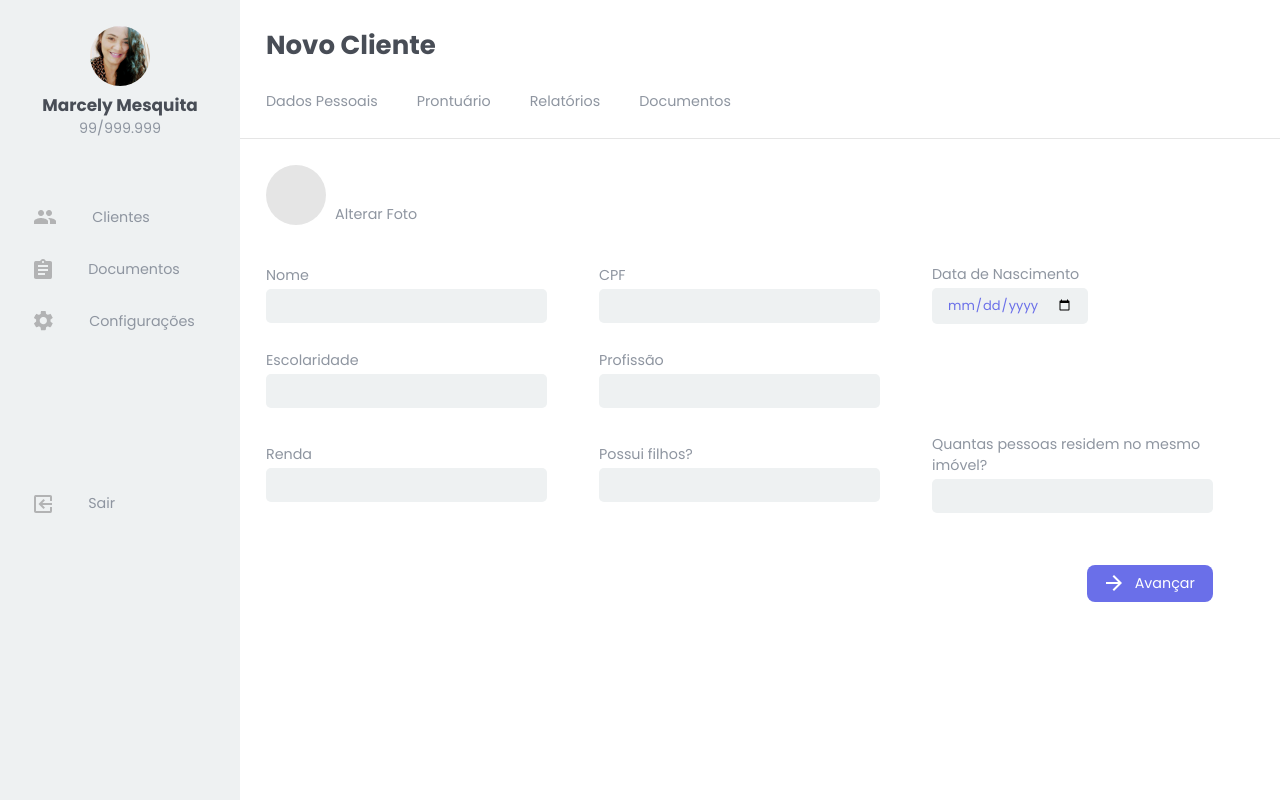
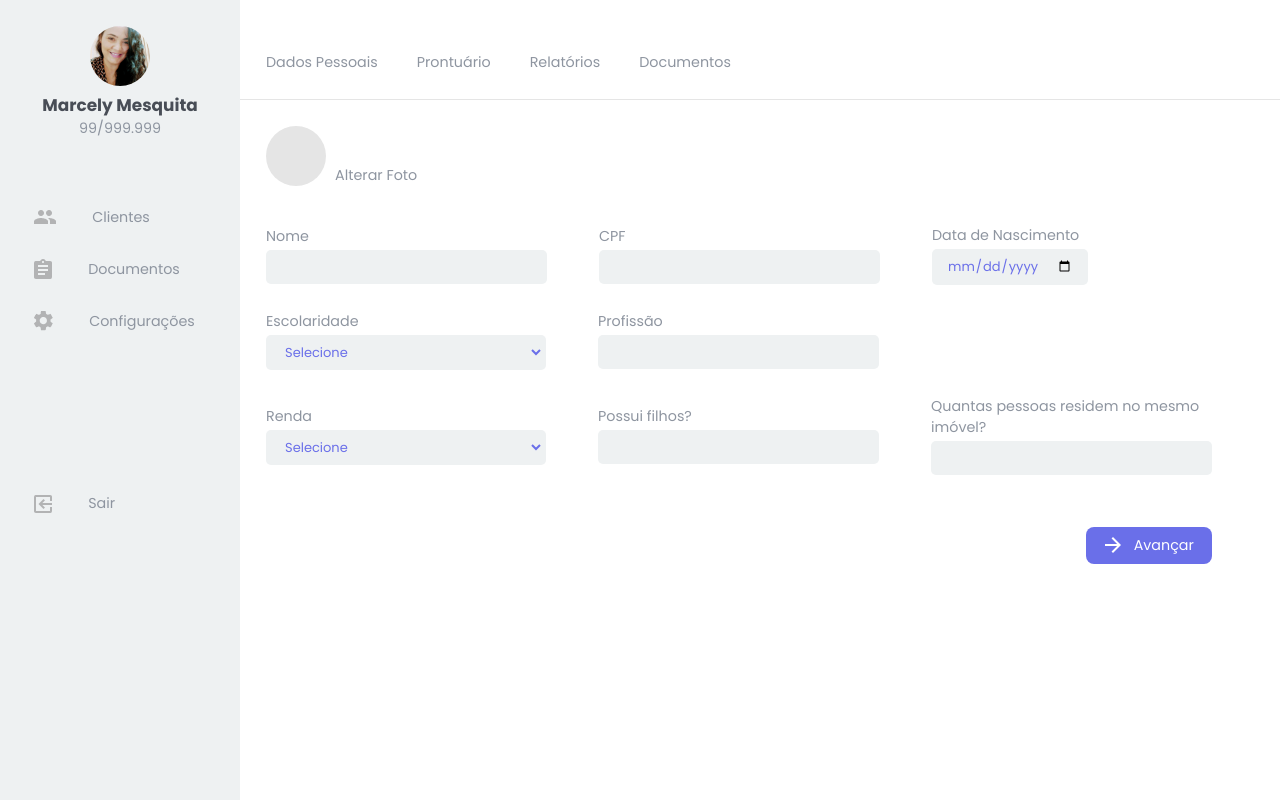
Before and after one commit to antonioeduardofernandes/planner, a Vue app: page /novocliente in a window 1280 px wide. Shown: the top 800 px of the page. Built offline with nearby package versions, Linux system fonts and the light colour scheme.

Commit message:
component: Dados Pessoais page created

```diff
--- a/src/router/index.js
+++ b/src/router/index.js
@@ -1,6 +1,7 @@
 import { createRouter, createWebHistory } from "vue-router"
 import Clientes from "../views/Clientes.vue"
-import NovoCliente from "../views/NovoCliente.vue"
+import NovoCliente from "../views/novo_cliente/NovoCliente.vue"
+import DadosPessoais from "../views/novo_cliente/DadosPessoais.vue"
 
 const routes = [
   {
@@ -12,6 +13,9 @@ const routes = [
     path: "/novocliente",
     name: "Novo Cliente",
     component: NovoCliente,
+    children:[
+      {path:"", component:DadosPessoais}
+    ]
   },
 ]
 
--- a/src/styles/input.css
+++ b/src/styles/input.css
@@ -15,7 +15,7 @@ input:focus {
 
 input::placeholder {
   color: var(--placeholder);
-  transition: all .2s ease-in-out;
+  transition: all 0.2s ease-in-out;
 }
 
 input:focus::placeholder {
@@ -24,11 +24,11 @@ input:focus::placeholder {
 }
 
 ::selection {
-    background-color: var(--accent);
-    color: var(--background);
+  background-color: var(--accent);
+  color: var(--background);
 }
 
-input[type=number]::-webkit-inner-spin-button,
-input[type=number]::-webkit-outer-spin-button {
+input[type="number"]::-webkit-inner-spin-button,
+input[type="number"]::-webkit-outer-spin-button {
   appearance: none;
 }
--- a/src/styles/select.css
+++ b/src/styles/select.css
@@ -1,4 +1,4 @@
-input {
+select {
   border: 2px solid transparent;
   background-color: var(--background-secondary);
   padding: 0.4rem 1rem;
@@ -6,19 +6,15 @@ input {
   border-radius: 5px;
   outline: none;
   color: var(--accent);
+  min-width: 280px;
 }
 
-input:focus {
+select:focus {
   border: 2px solid var(--accent);
   background-color: var(--background-secondary);
 }
 
-input::placeholder {
-  color: var(--placeholder);
-  transition: all .2s ease-in-out;
-}
-
-input:focus::placeholder {
+select:focus::placeholder {
   transform: translateX(-6px);
   opacity: 0;
 }
@@ -27,8 +23,3 @@ input:focus::placeholder {
     background-color: var(--accent);
     color: var(--background);
 }
-
-input[type=number]::-webkit-inner-spin-button,
-input[type=number]::-webkit-outer-spin-button {
-  appearance: none;
-}
--- a/src/views/NovoCliente.vue
+++ /dev/null
@@ -1,122 +0,0 @@
-<template>
-  <app-navbar
-    :links="['Dados Pessoais', 'Prontuário', 'Relatórios', 'Documentos']"
-  />
-  <div class="content">
-    <div class="avatar">
-      <div class="avatar_image"></div>
-      <div class="avatar_label subtitle">Alterar Foto</div>
-    </div>
-    <div class="form">
-      <div class="row">
-        <div class="input_container">
-          <div class="label subtitle">Nome</div>
-          <input type="text" />
-        </div>
-        <div class="input_container">
-          <div class="label subtitle">CPF</div>
-          <input type="number" />
-        </div>
-        <div class="input_container">
-          <div class="label subtitle">Data de Nascimento</div>
-          <input type="date" />
-        </div>
-      </div>
-      <div class="row">
-        <div class="input_container">
-          <div class="label subtitle">Escolaridade</div>
-          <input type="text" />
-        </div>
-        <div class="input_container">
-          <div class="label subtitle">Profissão</div>
-          <input type="text" />
-        </div>
-      </div>
-      <div class="row">
-        <div class="input_container">
-          <div class="label subtitle">Renda</div>
-          <input type="text" />
-        </div>
-        <div class="input_container">
-          <div class="label subtitle">Possui filhos?</div>
-          <input type="text" />
-        </div>
-        <div class="input_container">
-          <div class="label subtitle">
-            Quantas pessoas residem no mesmo imóvel?
-          </div>
-          <input type="text" />
-        </div>
-      </div>
-    </div>
-    <div class="row button_row">
-      <app-button label="Avançar" icon="arrow" />
-    </div>
-  </div>
-</template>
-
-<script>
-import AppButton from "../components/AppButton"
-import AppNavbar from "../components/AppNavbar"
-export default {
-  components: {
-    AppButton,
-    AppNavbar,
-  },
-}
-</script>
-
-<style scoped>
-
-
-.content {
-  margin-top: 2rem;
-  margin-left: 2rem;
-  width: 100%;
-  padding-right: 4rem;
-  height: 100vh;
-}
-
-.avatar {
-  display: flex;
-  align-items: flex-end;
-  margin-bottom: 3rem;
-}
-
-.avatar_image {
-  width: 60px;
-  height: 60px;
-  border-radius: 50%;
-  background-color: var(--gray);
-  margin-right: 0.7rem;
-}
-
-.form {
-  margin-top: 1rem;
-}
-
-.row {
-  width: 100%;
-  display: flex;
-  align-items: center;
-  margin-bottom: 2rem;
-}
-
-.row .input_container {
-  margin-right: 4rem;
-}
-
-.input_container .label {
-  margin-bottom: 0.2rem;
-}
-
-.button_row {
-  justify-content: flex-end;
-  align-items: flex-end;
-}
-
-button {
-  margin-right: 6rem;
-  margin-top: 2rem;
-}
-</style>
--- /dev/null
+++ b/src/views/novo_cliente/DadosPessoais.vue
@@ -0,0 +1,118 @@
+<template>
+  <div class="form">
+    <div class="avatar">
+      <div class="avatar_image"></div>
+      <div class="avatar_label subtitle">Alterar Foto</div>
+    </div>
+    <div class="row">
+      <div class="input_container">
+        <div class="label subtitle">Nome</div>
+        <input type="text" />
+      </div>
+      <div class="input_container">
+        <div class="label subtitle">CPF</div>
+        <input type="number" />
+      </div>
+      <div class="input_container">
+        <div class="label subtitle">Data de Nascimento</div>
+        <input type="date" />
+      </div>
+    </div>
+    <div class="row">
+      <div class="input_container">
+        <div class="label subtitle">Escolaridade</div>
+        <select name="escolaridade">
+          <option value="">Selecione</option>
+          <option
+            v-for="(item, index) in escolaridade"
+            :key="index"
+            value="item.value"
+            >{{ item.label }}</option
+          >
+        </select>
+      </div>
+      <div class="input_container">
+        <div class="label subtitle">Profissão</div>
+        <input type="text" />
+      </div>
+    </div>
+    <div class="row">
+      <div class="input_container">
+        <div class="label subtitle">Renda</div>
+        <select name="renda">
+          <option value="">Selecione</option>
+          <option
+            v-for="(item, index) in renda"
+            :key="index"
+            value="item.value"
+            >{{ item.label }}</option
+          >
+        </select>
+      </div>
+      <div class="input_container">
+        <div class="label subtitle">Possui filhos?</div>
+        <input type="text" />
+      </div>
+      <div class="input_container">
+        <div class="label subtitle">
+          Quantas pessoas residem no mesmo imóvel?
+        </div>
+        <input type="text" />
+      </div>
+    </div>
+  </div>
+</template>
+
+<script>
+import { ref } from "vue"
+
+export default {
+  setup() {
+    const escolaridade = ref([
+      {
+        label: "Ensino fundamental incompleto",
+        value: "fundamental_incompleto",
+      },
+      { label: "Ensino fundamental completo", value: "fundamental_completo" },
+      { label: "Ensino médio incompleto", value: "medio_incompleto" },
+      { label: "Ensino médio completo", value: "medio_completo" },
+    ])
+    const renda = ref([
+      { label: "Formal", value: "formal" },
+      { label: "Informal", value: "informal" },
+    ])
+    return { escolaridade, renda }
+  },
+}
+</script>
+
+<style scoped>
+.avatar {
+  display: flex;
+  align-items: flex-end;
+  margin-bottom: 3rem;
+}
+
+.avatar_image {
+  width: 60px;
+  height: 60px;
+  border-radius: 50%;
+  background-color: var(--gray);
+  margin-right: 0.7rem;
+}
+
+.row {
+  width: 100%;
+  display: flex;
+  align-items: center;
+  margin-bottom: 2rem;
+}
+
+.row .input_container {
+  margin-right: 4rem;
+}
+
+.input_container .label {
+  margin-bottom: 0.2rem;
+}
+</style>
--- /dev/null
+++ b/src/views/novo_cliente/NovoCliente.vue
@@ -0,0 +1,50 @@
+<template>
+  <app-navbar
+    :links="['Dados Pessoais', 'Prontuário', 'Relatórios', 'Documentos']"
+  />
+  <div class="content">
+    <router-view />
+    <div class="button_row">
+      <app-button label="Avançar" icon="arrow" />
+    </div>
+  </div>
+</template>
+
+<script>
+import AppButton from "../../components/AppButton"
+import AppNavbar from "../../components/AppNavbar"
+export default {
+  components: {
+    AppButton,
+    AppNavbar,
+  },
+}
+</script>
+
+<style scoped>
+.content {
+  margin-top: 2rem;
+  margin-left: 2rem;
+  width: 100%;
+  padding-right: 4rem;
+  height: 100vh;
+}
+
+.form {
+  margin-top: 1rem;
+}
+
+.button_row {
+  justify-content: flex-end;
+  align-items: flex-end;
+  width: 100%;
+  display: flex;
+  align-items: center;
+  margin-bottom: 2rem;
+}
+
+button {
+  margin-right: 6rem;
+  margin-top: 2rem;
+}
+</style>
```
